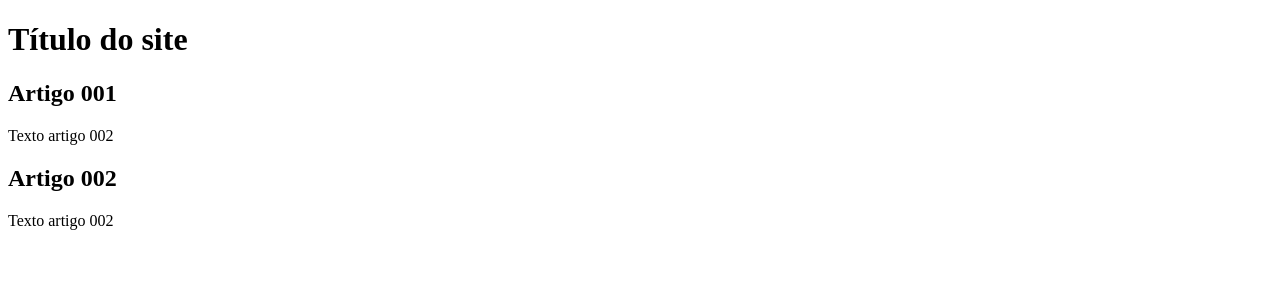
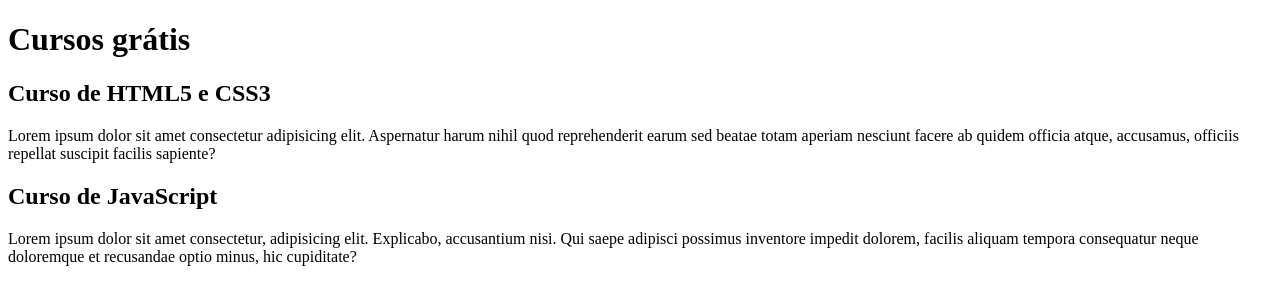
Before and after one commit to Juliarobertasa/projeto-site, a plain HTML site: page index.html in a window 1280 px wide. Drawn offline with Linux system fonts and the light colour scheme.

Commit message:
comecei a escrever o conteúdo

```diff
--- a/index.html
+++ b/index.html
@@ -8,15 +8,15 @@
 <body>
     <main>
         <header>
-            <h1>Título do site</h1>
+            <h1>Cursos grátis</h1>
         </header>
         <article>
-            <h2>Artigo 001</h2>
-            <p>Texto artigo 002</p>
+            <h2>Curso de HTML5 e CSS3</h2>
+            <p>Lorem ipsum dolor sit amet consectetur adipisicing elit. Aspernatur harum nihil quod reprehenderit earum sed beatae totam aperiam nesciunt facere ab quidem officia atque, accusamus, officiis repellat suscipit facilis sapiente?</p>
         </article>
         <article>
-            <h2>Artigo 002</h2>
-            <p>Texto artigo 002</p>
+            <h2>Curso de JavaScript</h2>
+            <p>Lorem ipsum dolor sit amet consectetur, adipisicing elit. Explicabo, accusantium nisi. Qui saepe adipisci possimus inventore impedit dolorem, facilis aliquam tempora consequatur neque doloremque et recusandae optio minus, hic cupiditate?</p>
         </article>
     </main>
 </body>
```
